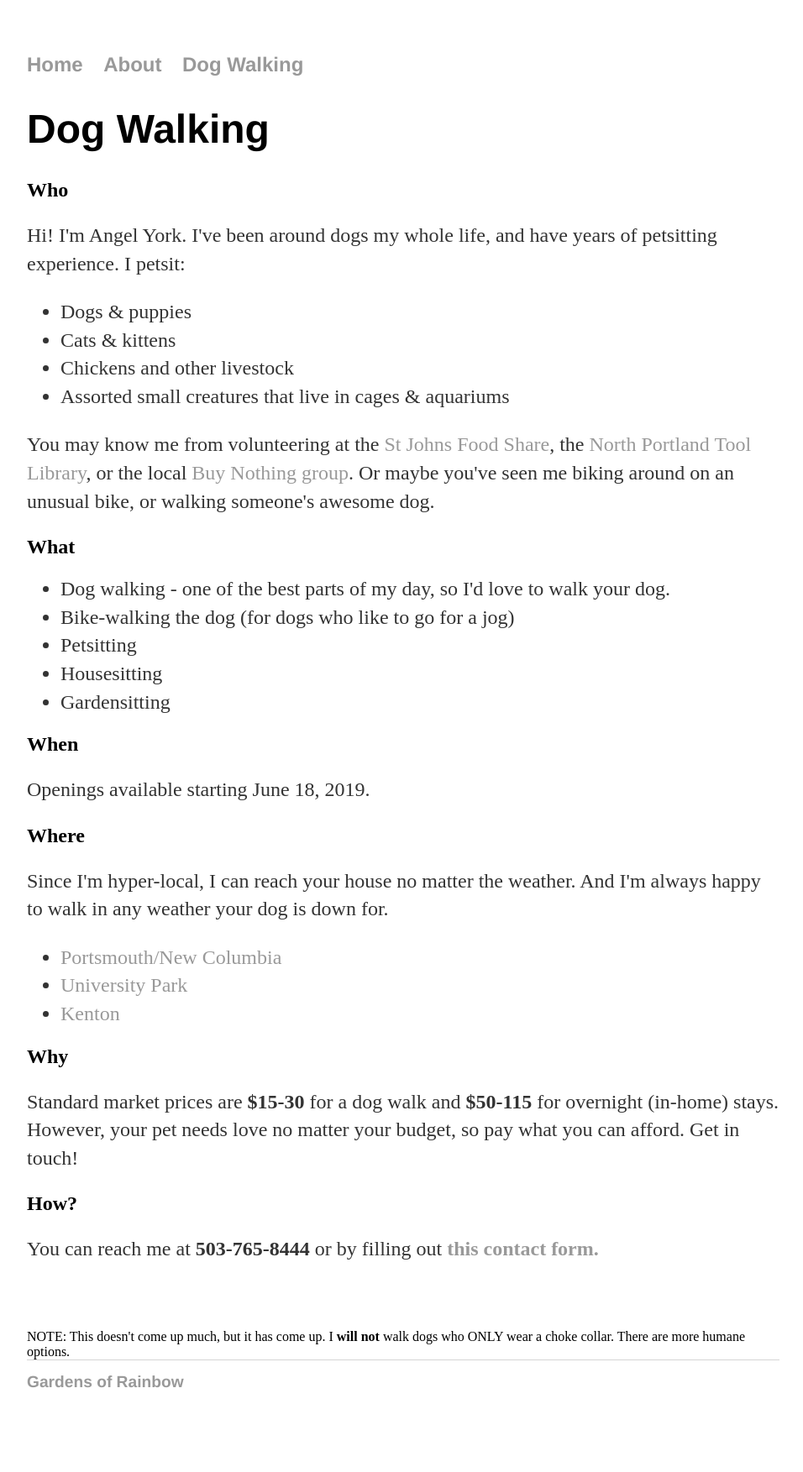
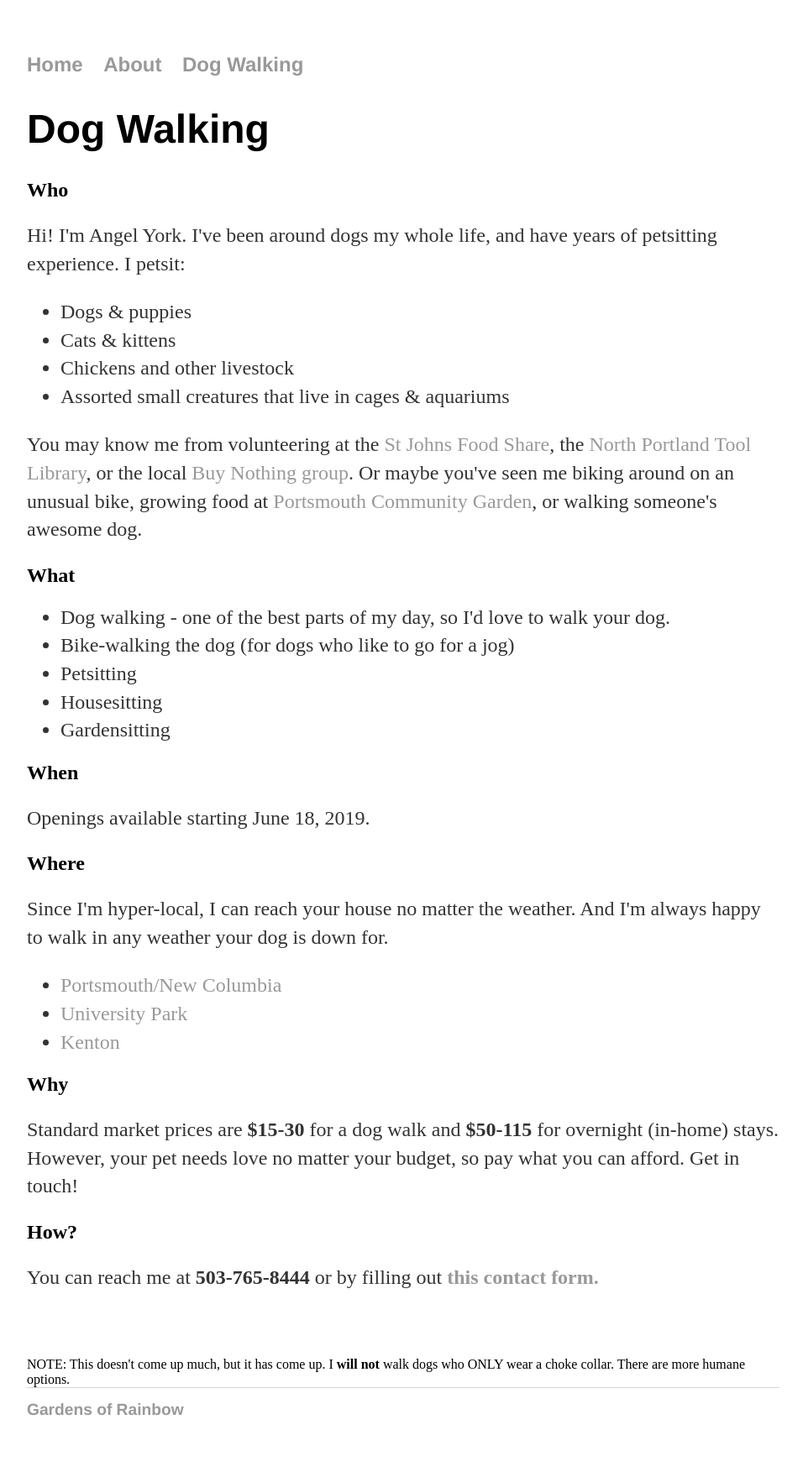
Before and after one commit to aniola/aniola.github.io, a Jekyll site: the page dog-walking/index.html, which Jekyll copies as it is, in a window 1280 px wide. Shown: the whole page at 84% size, without its empty margins (160-1116 px from the left). Built offline with Jekyll 4.4.1, drawn with Linux system fonts in a browser that asks for light colours; before the commit the page ends 1720 px from its top, so only the background shows below that.

Commit message:
Update index.html

```diff
--- a/dog-walking/index.html
+++ b/dog-walking/index.html
@@ -26,7 +26,7 @@
 	<li> Chickens and other livestock
 	<li> Assorted small creatures that live in cages & aquariums
 	</ul>
-	<p>  You may know me from volunteering at the <a href="https://stjohnsfoodshare.org/">St Johns Food Share</a>, the <a href="http://northportlandtoollibrary.org/">North Portland Tool Library</a>, or the local <a href="https://buynothingproject.org/">Buy Nothing group</a>.  Or maybe you've seen me biking around on an unusual bike, or walking someone's awesome dog. </p>
+	<p>  You may know me from volunteering at the <a href="https://stjohnsfoodshare.org/">St Johns Food Share</a>, the <a href="http://northportlandtoollibrary.org/">North Portland Tool Library</a>, or the local <a href="https://buynothingproject.org/">Buy Nothing group</a>.  Or maybe you've seen me biking around on an unusual bike, growing food at <a href="https://www.portlandoregon.gov/parks/finder/index.cfm?action=ViewPark&PropertyID=884">Portsmouth Community Garden</a>, or walking someone's awesome dog. </p>
 
 
         <h2>What</h2>
```
